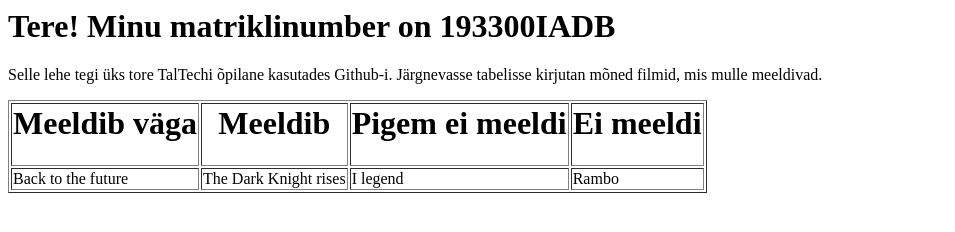
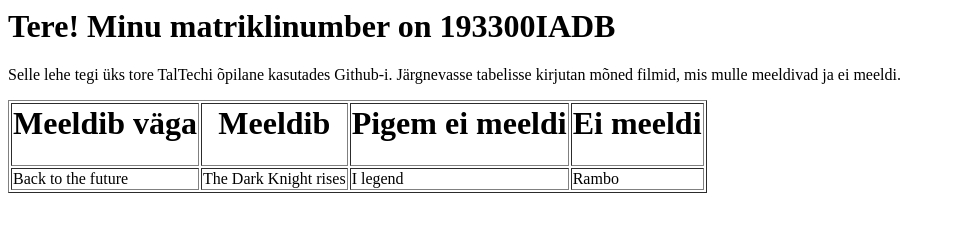
Before and after one commit to MihkelKaljuvee/mihkelkaljuvee.github.io, a plain HTML site: page index.html in a window 1280 px wide. Shown: the whole page, without its empty margins (0-955 px from the left). Drawn offline with Linux system fonts and the light colour scheme.

Commit message:
Update index.html

```diff
--- a/index.html
+++ b/index.html
@@ -1,11 +1,11 @@
 <h1>Tere! Minu matriklinumber on 193300IADB</h1>
-<p>Selle lehe tegi üks tore TalTechi õpilane kasutades Github-i. Järgnevasse tabelisse kirjutan mõned filmid, mis mulle meeldivad.<p>
+<p>Selle lehe tegi üks tore TalTechi õpilane kasutades Github-i. Järgnevasse tabelisse kirjutan mõned filmid, mis mulle meeldivad ja ei meeldi.<p>
 <table border="1">
   <tr>
-    <th><h1>Meeldib väga</h1></th>
-    <th><h1>Meeldib</h1></th>
+    <th><h1>Meeldib väga   </h1></th>
+    <th><h1>Meeldib        </h1></th>
     <th><h1>Pigem ei meeldi</h1></th>
-    <th><h1>Ei meeldi</h1></th>
+    <th><h1>Ei meeldi      </h1></th>
   </tr>
   <tr>
     <td>Back to the future</td>
```
